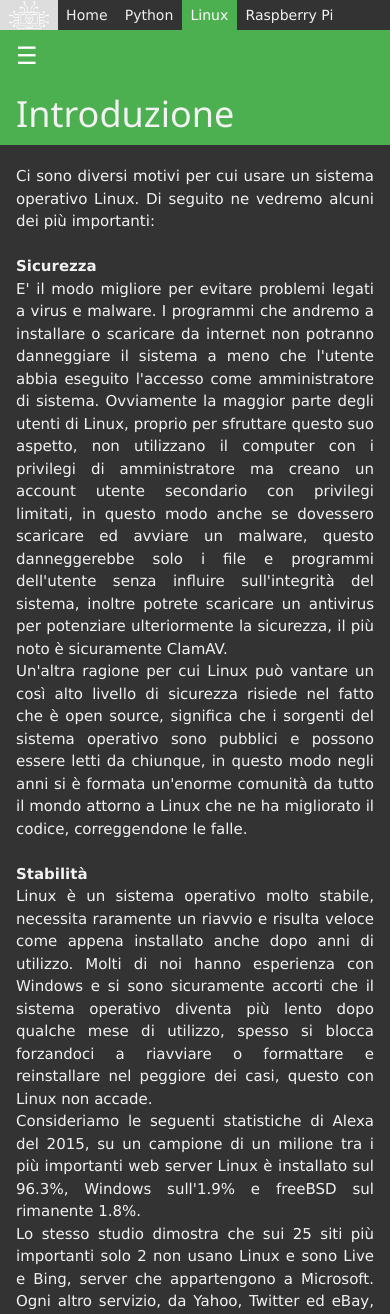
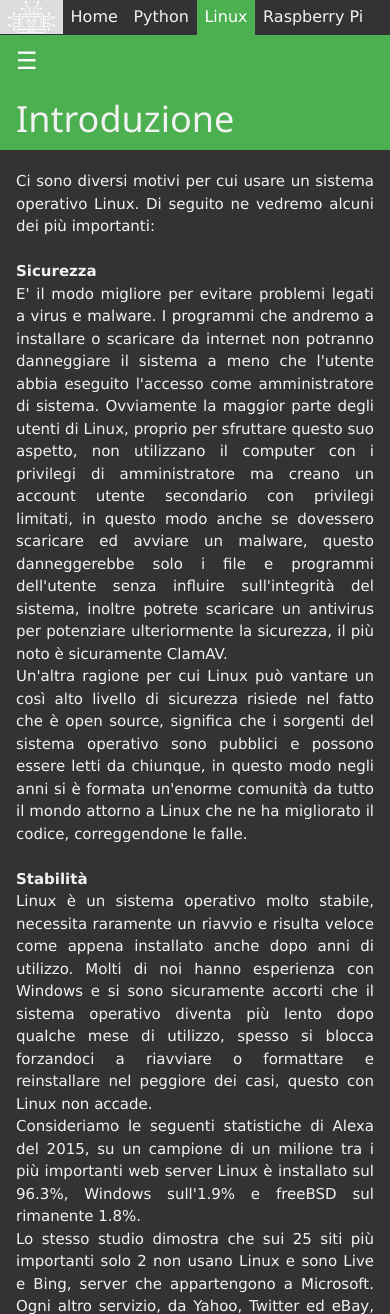
Before and after one commit to s-pnt/sito, a Django app: page /linux/introduzione/ in a window 390 px wide. Shown: the top 1314 px of the page. Run offline with Django 3.2, Linux system fonts and the light colour scheme; some libraries are stand-ins or nearby versions.

Commit message:
Sito, fixed mobile layout

```diff
--- a/sito/static/css/sito.css
+++ b/sito/static/css/sito.css
@@ -106,21 +106,21 @@ code {
 /* Mobile phones */
 @media only screen and (max-width: 640px) {
     .topnav a {
-        padding: 1.2vw 2.2vw;
+        padding: 1.4vw 2vw;
         text-decoration: none;
-        font-size: 3.6vw;
+        font-size: 4.1vw;
         font-style: bold;
     }
 
     .topnav #logo img {
-        width: 10.35vw;
+        width: 12.1vw;
     }
 
     .w3-sidebar {
-        top: 7.6vw;
+        top: 8.9vw;
     }
 
     .w3-main {
-    margin-top: 7.6vw;
+    margin-top: 8.9vw;
     }
 }
```
